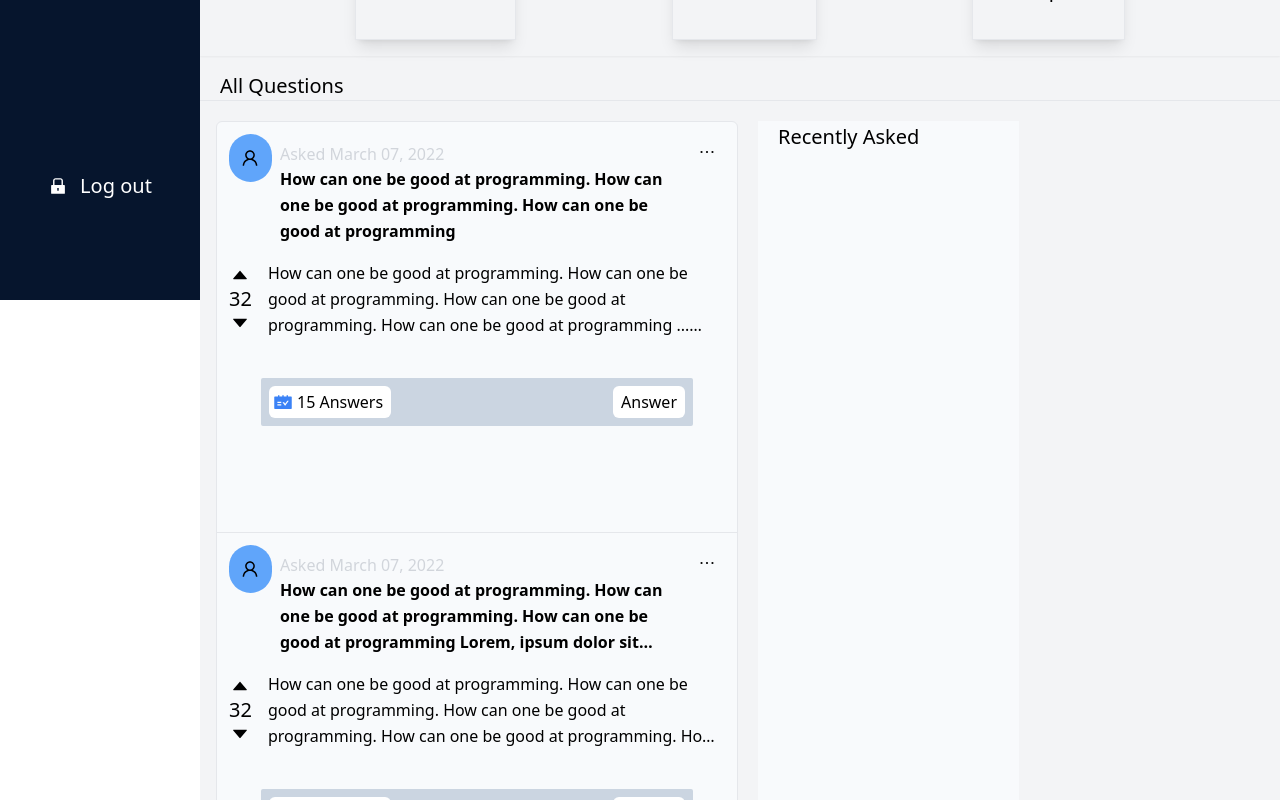
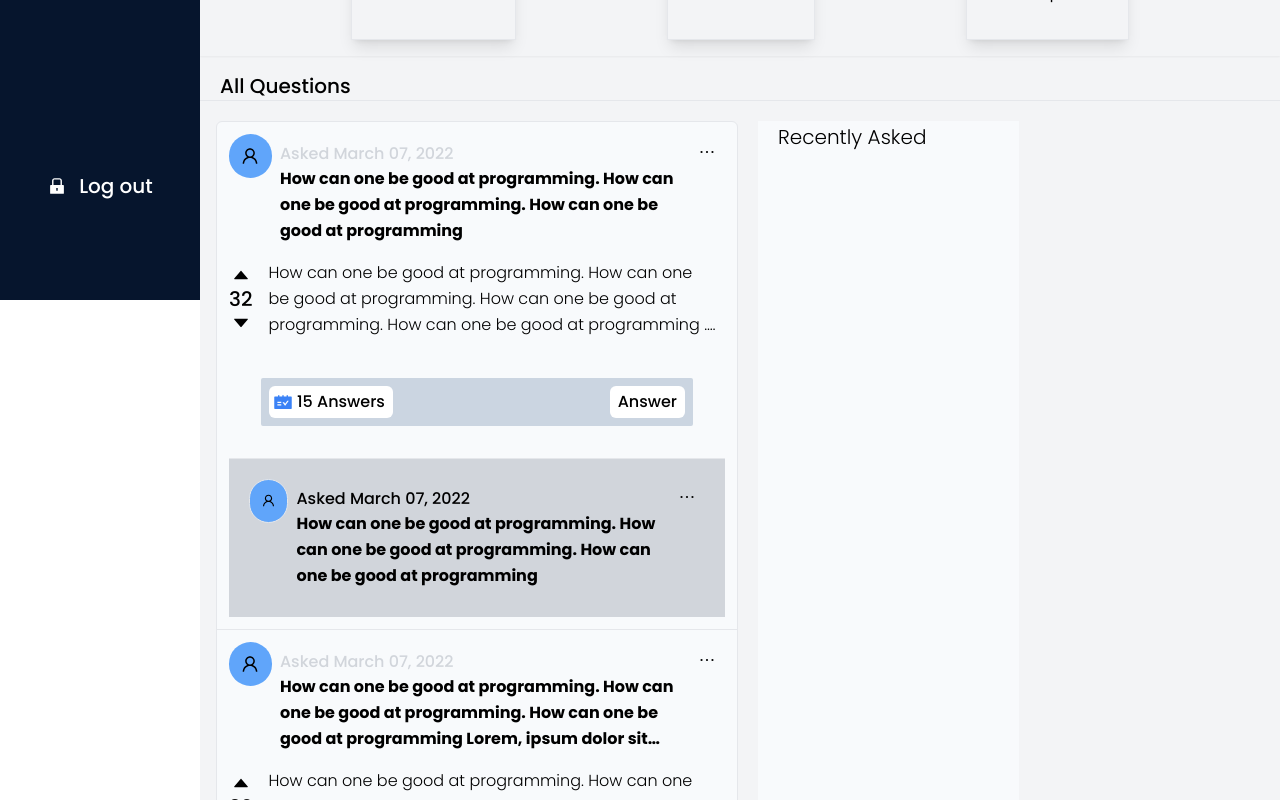
Before and after one commit to THE-Jitu-Assignments-Repo/week-9, a React (Vite) app in the folder stackqa/: page /profile in a window 1280 px wide. Shown: the part 560-1360 px from the top of the page. Built offline with nearby package versions, Linux system fonts and the light colour scheme.

Commit message:
implemented google fonts poppins

```diff
--- a/stackqa/src/components/sidebar/Sidebar.jsx
+++ b/stackqa/src/components/sidebar/Sidebar.jsx
@@ -43,19 +43,19 @@ function Sidebar({ isOpen }) {
           >
             <Link
               to="question"
-              className="items-center flex-row flex p-1 gap-1 justify-start hover:bg-gray-800 hover:text-blue-500"
+              className="items-center flex-row flex p-1 gap-1 justify-start hover:bg-gray-300 hover:text-blue-500"
             >
               Most answered
             </Link>
             <Link
               to="question"
-              className="items-center flex-row flex p-1 gap-1 justify-start hover:bg-gray-800 hover:text-blue-500"
+              className="items-center flex-row flex p-1 gap-1 justify-start hover:bg-gray-300 hover:text-blue-500"
             >
               Most Votes
             </Link>
             <Link
               to="question"
-              className="items-center flex-row flex p-1 gap-1 justify-start hover:bg-gray-800 hover:text-blue-500"
+              className="items-center flex-row flex p-1 gap-1 justify-start hover:bg-gray-300 hover:text-blue-500"
             >
               All Questions
             </Link>
--- a/stackqa/src/index.css
+++ b/stackqa/src/index.css
@@ -1,3 +1,5 @@
+@import url('https://fonts.googleapis.com/css2?family=Poppins:wght@300;500;700&display=swap');
+
 @tailwind base;
 @tailwind components;
 @tailwind utilities;
--- a/stackqa/src/pages/questions/Questions.jsx
+++ b/stackqa/src/pages/questions/Questions.jsx
@@ -1,4 +1,4 @@
-import React from "react";
+import React, { useState } from "react";
 import {
   AiFillCaretDown,
   AiFillCaretUp,
@@ -8,6 +8,7 @@ import {
 } from "react-icons/ai";
 
 function Questions() {
+  const [isanswer, setIsAnswer] = useState(false);
   return (
     <div>
       <div className="pl-5 mt-4">
@@ -16,9 +17,9 @@ function Questions() {
       <hr />
       <div className="w-full grid grid-cols-2 gap-5 pl-4">
         <section className="border mt-5 min-h-screen bg-slate-50 mb-4 rounded-md flex-col flex">
-          <article className="border-b h-[50%] grid-col-1 grid-flow-row items-center p-3">
+          <article className="border-b h-auto grid-col-1 grid-flow-row items-center p-3">
             <div className="flex flex-row">
-              <div className="rounded-full bg-blue-400 w-12 h-12 flex items-center justify-center">
+              <div className="rounded-full bg-blue-400 w-12 h-11 flex items-center justify-center">
                 <AiOutlineUser size={20} />
               </div>
               <div className="p-2 justify-between flex-grow flex-wrap">
@@ -49,15 +50,15 @@ function Questions() {
               <div className="p-2 justify-between flex-grow flex-wrap">
                 <h3 className="leading-relaxed max-w-md font-extralight line-clamp-3">
                   How can one be good at programming. How can one be good at
-                  programming. How can one be good at programming. How can
-                  one be good at programming ... How can one be good at
-                  programming. How can one be good at programming
+                  programming. How can one be good at programming. How can one
+                  be good at programming ... How can one be good at programming.
+                  How can one be good at programming
                 </h3>
               </div>
             </div>
             <div className="flex flex-row items-center rounded-sm justify-between bg-slate-300 m-8  p-2">
               <div className="items-center justify-between flex flow-row w-full ">
-                <div className="p-1 flex items-center bg-white rounded-md">
+                <div className="p-1 flex items-center bg-white rounded-md" onClick={()=> setIsAnswer(prev=>!prev)}>
                   <AiFillSchedule
                     className="text-blue-500 hover:text-blue-400"
                     size={20}
@@ -69,10 +70,30 @@ function Questions() {
                 </div>
               </div>
             </div>
+            {/* answer modal-content */}
+            <div className="border-t h-auto bg-gray-300 p-5">
+              <div className="flex flex-row">
+                <div className="rounded-full bg-blue-400 w-12 h-11 flex items-center justify-center border">
+                  <AiOutlineUser size={15} />
+                </div>
+                <div className="p-2 justify-between flex-grow flex-wrap">
+                  <span className="text-black-300 text-ellipsis">
+                    Asked March 07, 2022
+                  </span>
+                  <h3 className="leading-relaxed max-w-md font-semibold">
+                    How can one be good at programming. How can one be good at
+                    programming. How can one be good at programming
+                  </h3>
+                </div>
+                <div className="p-2">
+                  <AiOutlineEllipsis size={20} />
+                </div>
+              </div>
+            </div>
           </article>
-          <article className="border-b h-[50%] grid-col-1 grid-flow-row items-center p-3">
+          <article className="border-b h-auto grid-col-1 grid-flow-row items-center p-3">
             <div className="flex flex-row">
-              <div className="rounded-full bg-blue-400 w-12 h-12 flex items-center justify-center">
+              <div className="rounded-full bg-blue-400 w-12 h-11 flex items-center justify-center">
                 <AiOutlineUser size={20} />
               </div>
               <div className="p-2 justify-between flex-grow flex-wrap">
@@ -81,8 +102,8 @@ function Questions() {
                 </span>
                 <h3 className="leading-relaxed line-clamp-3 max-w-md font-semibold">
                   How can one be good at programming. How can one be good at
-                  programming. How can one be good at programming Lorem,
-                  ipsum dolor sit amet consectetur adipisicing elit. Minima id
+                  programming. How can one be good at programming Lorem, ipsum
+                  dolor sit amet consectetur adipisicing elit. Minima id
                   quisquam porro illum officia blanditiis fugiat ea sapiente hic
                   corporis. Totam dicta animi iste.
                 </h3>
@@ -106,9 +127,9 @@ function Questions() {
               <div className="p-2 justify-between flex-grow flex-wrap">
                 <h3 className="leading-relaxed max-w-md font-extralight line-clamp-3">
                   How can one be good at programming. How can one be good at
-                  programming. How can one be good at programming. How can
-                  one be good at programming. How can one be good at
-                  programming. How can one be good at programming
+                  programming. How can one be good at programming. How can one
+                  be good at programming. How can one be good at programming.
+                  How can one be good at programming
                 </h3>
               </div>
             </div>
--- a/stackqa/tailwind.config.cjs
+++ b/stackqa/tailwind.config.cjs
@@ -2,7 +2,11 @@
 module.exports = {
   content: [  "./src/**/*.{js,jsx,ts,tsx}",],
   theme: {
-    extend: {},
+    extend: {
+      fontFamily:{
+        sans: ['Poppins', 'sans-serif']
+      }
+    },
   },
   plugins: [
      require('@tailwindcss/line-clamp'),
```
